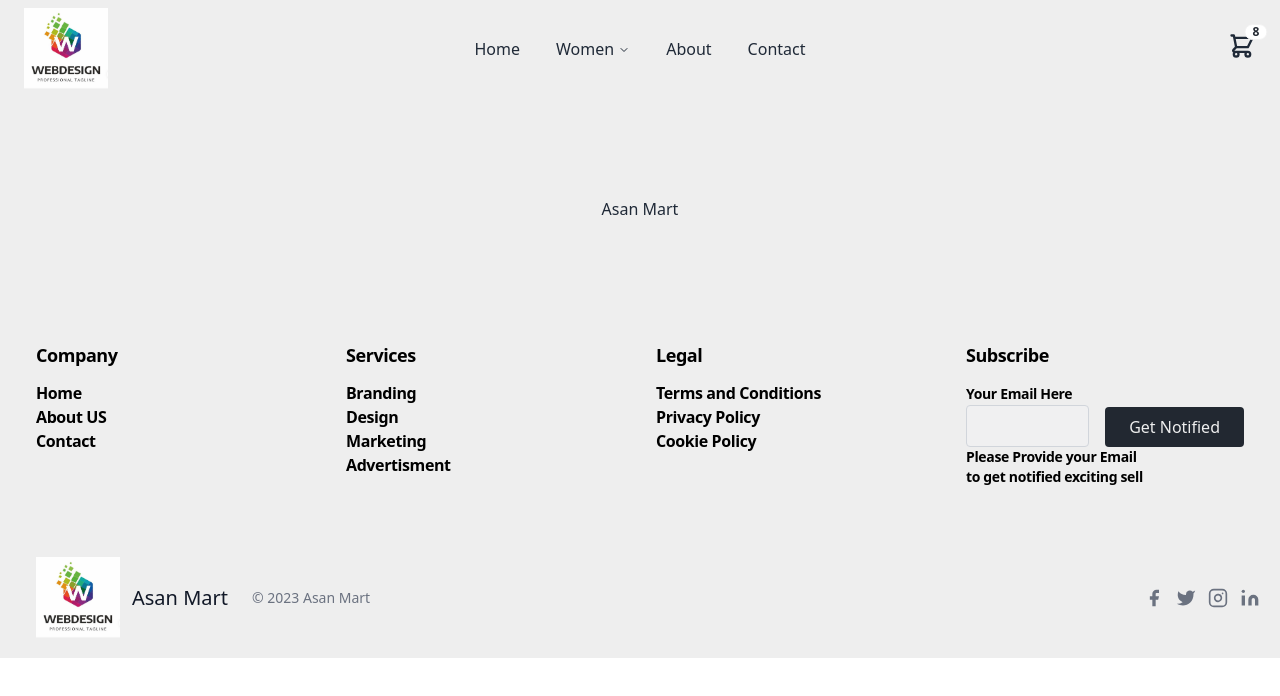
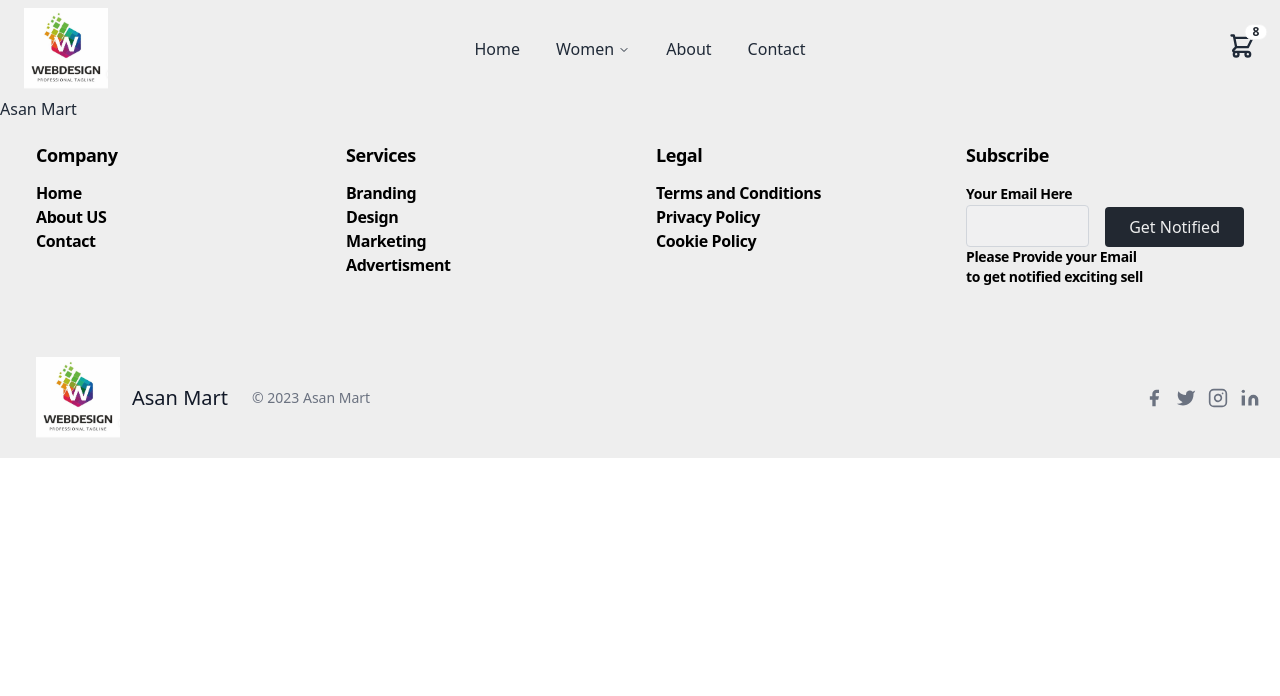
Before and after one commit to ashraffurqan/ecom, a Next.js app: page /about in a window 1280 px wide. Shown: the top 696 px of the page. Built offline with nearby package versions, Linux system fonts and the light colour scheme.

Commit message:
Update page.tsx

```diff
--- a/src/app/about/page.tsx
+++ b/src/app/about/page.tsx
@@ -1,7 +1,7 @@
 
 const About = () => {
   return (
-    <div className="mt-[100px] mb-[100px] text-center">
+    <div >
 
 Asan Mart
 
```
